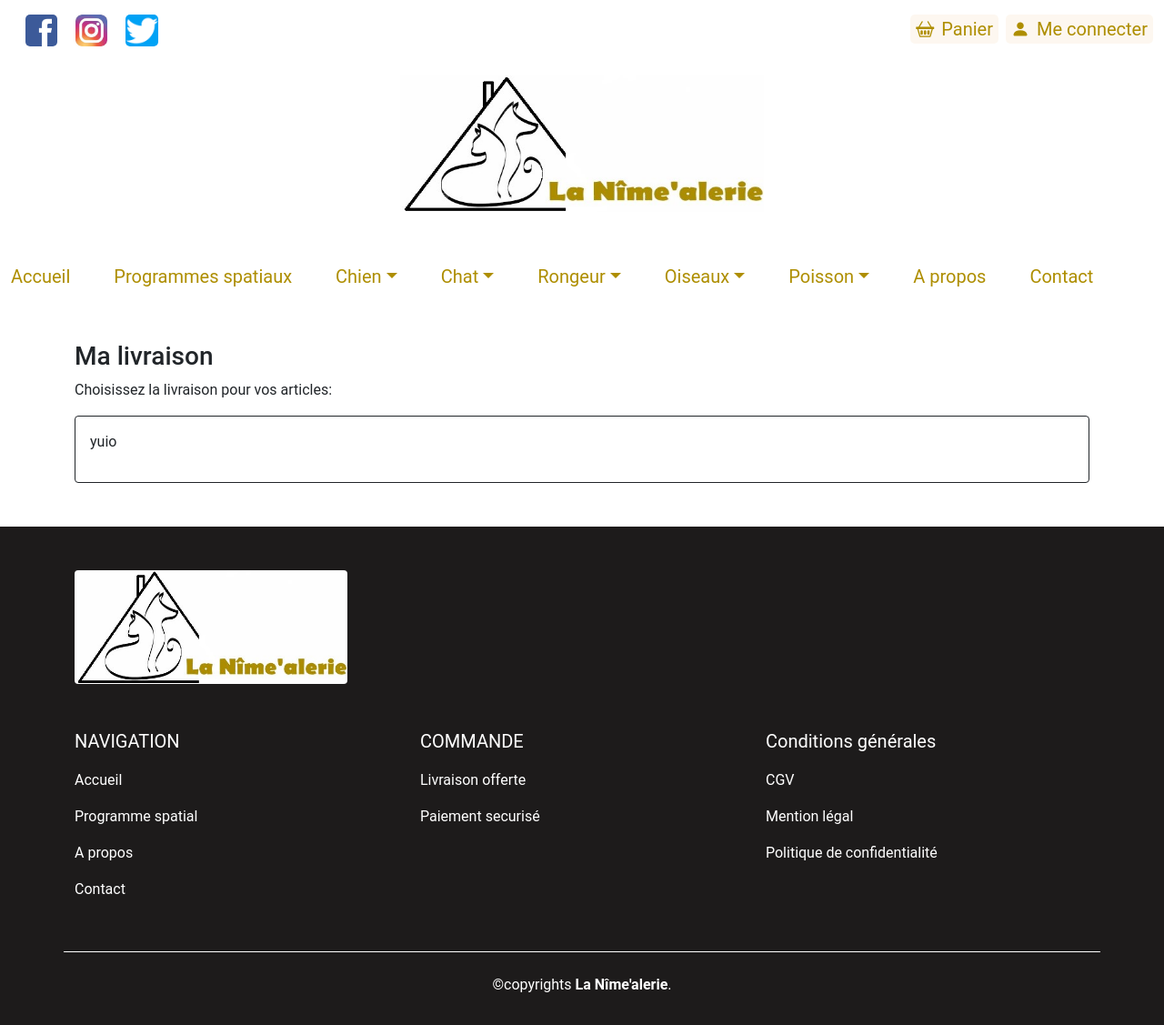
After one commit to JasonLauret/Lanimalerie_Symfony, a Symfony app: template templates/content/delivery.html.twig in a window 1280 px wide. The commit adds this page. Shown: the whole page at 91% size. Run offline with Twig, Linux system fonts and the light colour scheme; the template is opened without the code that fills it, so the values that code supplies are empty; some libraries are stand-ins or nearby versions.

Commit message:
Création d'un template delivery pour géré la livraison (non fini)

```diff
--- a/src/Controller/ContentController.php
+++ b/src/Controller/ContentController.php
@@ -50,4 +50,9 @@ class ContentController extends AbstractController
     public function setting(): Response {
         return $this->render('content/setting.html.twig');
     }
+
+    #[Route('/delivery', name: 'delivery')]
+    public function displayOrder(): Response {
+        return $this->render('content/delivery.html.twig');
+    }
 }
--- /dev/null
+++ b/templates/content/delivery.html.twig
@@ -0,0 +1,14 @@
+{% extends 'base.html.twig' %}
+
+{% block title %}Panier{% endblock %}
+
+{% block body %}
+
+<section class="container py-5">
+    <h3>Ma livraison</h3>
+    <p>Choisissez la livraison pour vos articles: </p>
+    <div class="border border-dark bg-white p-3 rounded">
+        <p>yuio</p>
+    </div>
+</section>
+{% endblock %}
--- a/templates/product/allProduct.html.twig
+++ b/templates/product/allProduct.html.twig
@@ -21,8 +21,9 @@
                                 <i class="pe-2 bi bi-basket2"></i>Ajouter au panier
                             </a>
                             <!-- Modal -->
+
                             <div class="modal fade" id="exampleModal" tabindex="-1" aria-labelledby="exampleModalLabel" aria-hidden="true">
-                                <div class="modal-dialog">
+                                <div class="modal-dialog modal-dialog-centered">
                                     <div class="modal-content">
                                         <div class="modal-header">
                                             <h5 class="modal-title" id="exampleModalLabel">Le produit a bien été ajouté au panier !</h5>
```
Also changed, not shown: templates/cart/index.html.twig (+4 -6 lines).
